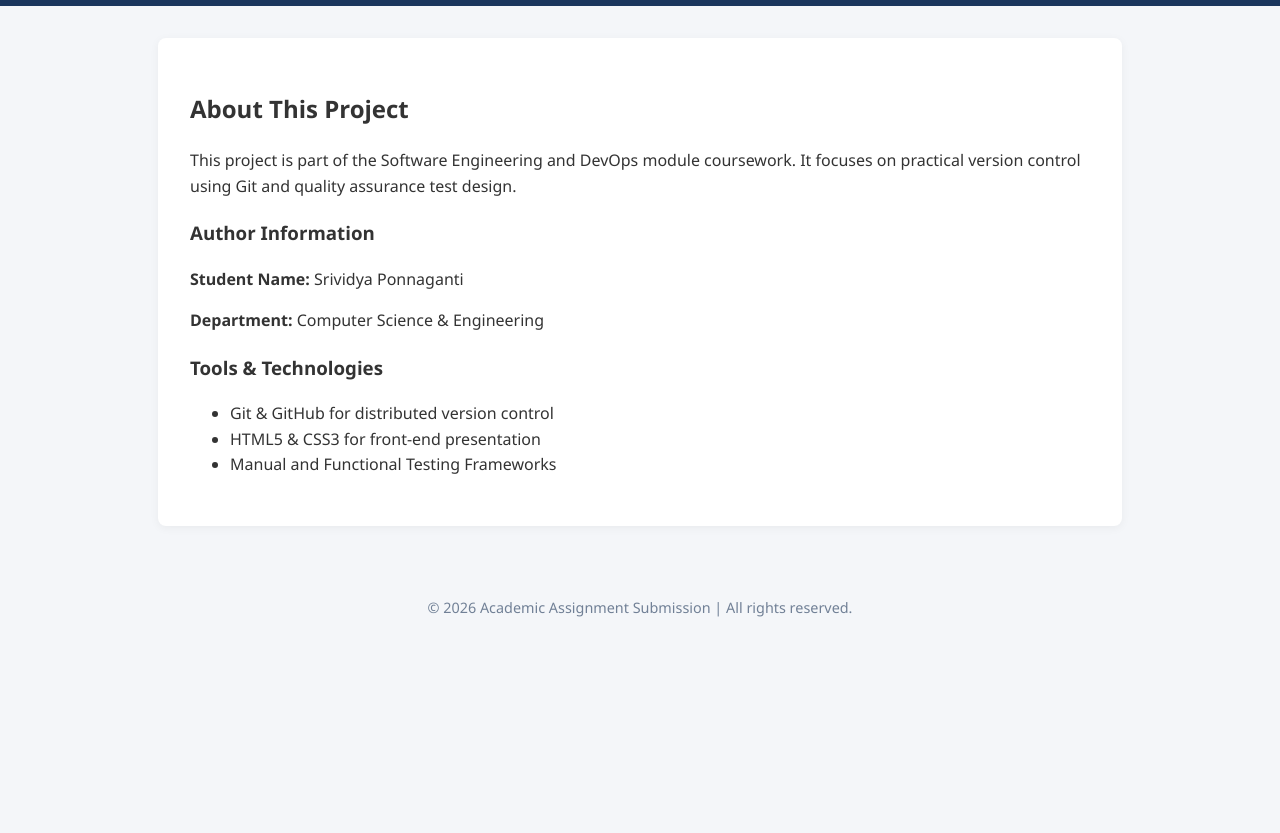
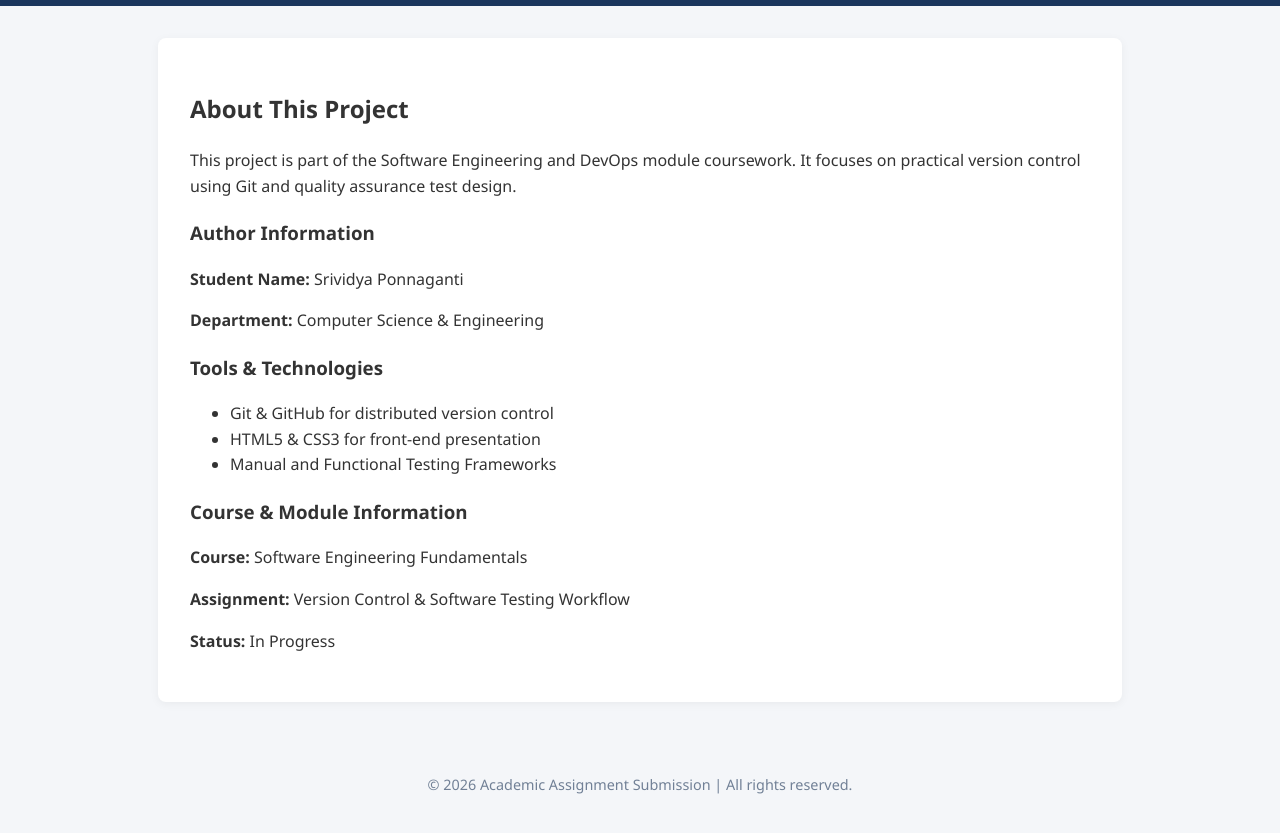
Before and after one commit to ponnaganti24bcs10350-svg/git-workflow-assignment, a plain HTML site: page about.html in a window 1280 px wide. Shown: the part 83-916 px from the top of the page. Before the commit the page ends 800 px from the top, so only its background shows below. Drawn offline with Linux system fonts and the light colour scheme.

Commit message:
Update about.html with course and module information

```diff
--- a/about.html
+++ b/about.html
@@ -73,6 +73,11 @@
             <li>HTML5 & CSS3 for front-end presentation</li>
             <li>Manual and Functional Testing Frameworks</li>
         </ul>
+
+        <h3>Course & Module Information</h3>
+        <p><strong>Course:</strong> Software Engineering Fundamentals</p>
+        <p><strong>Assignment:</strong> Version Control & Software Testing Workflow</p>
+        <p><strong>Status:</strong> In Progress</p>
     </main>
 
     <footer>
```
